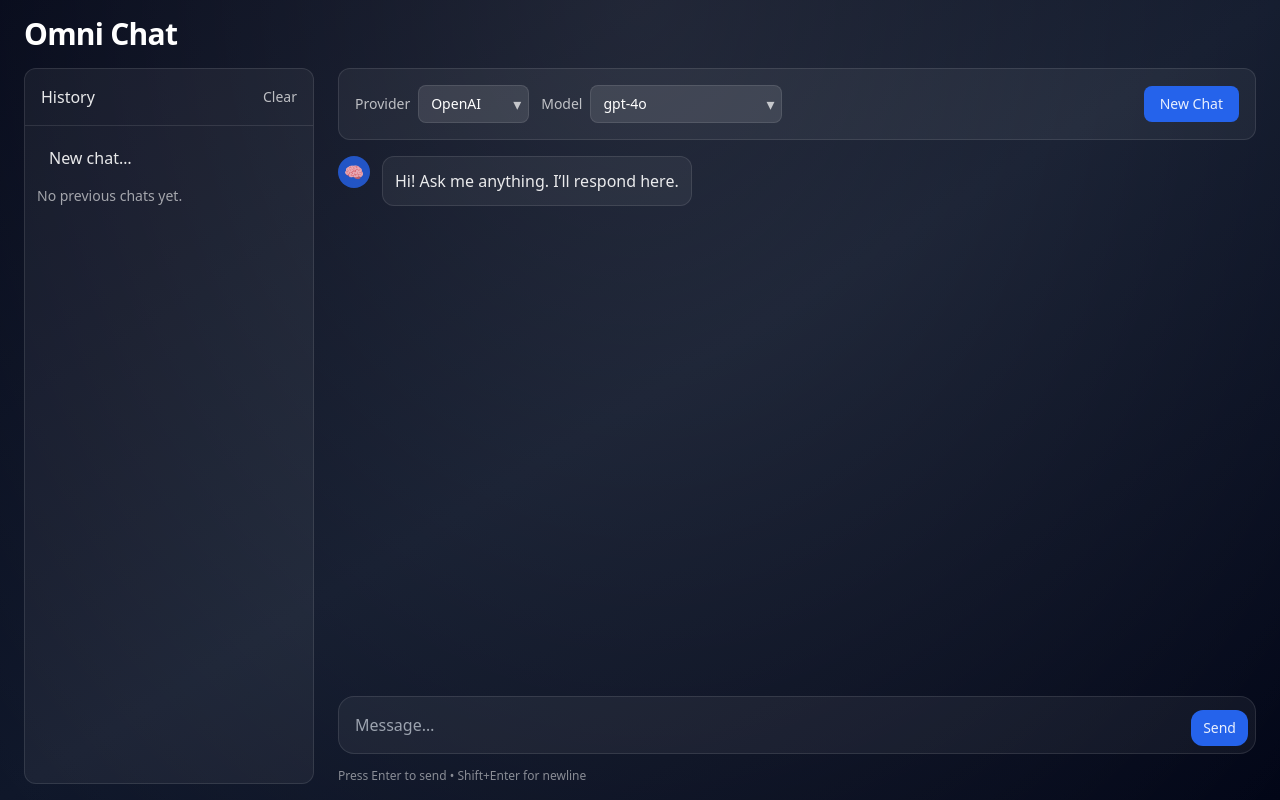
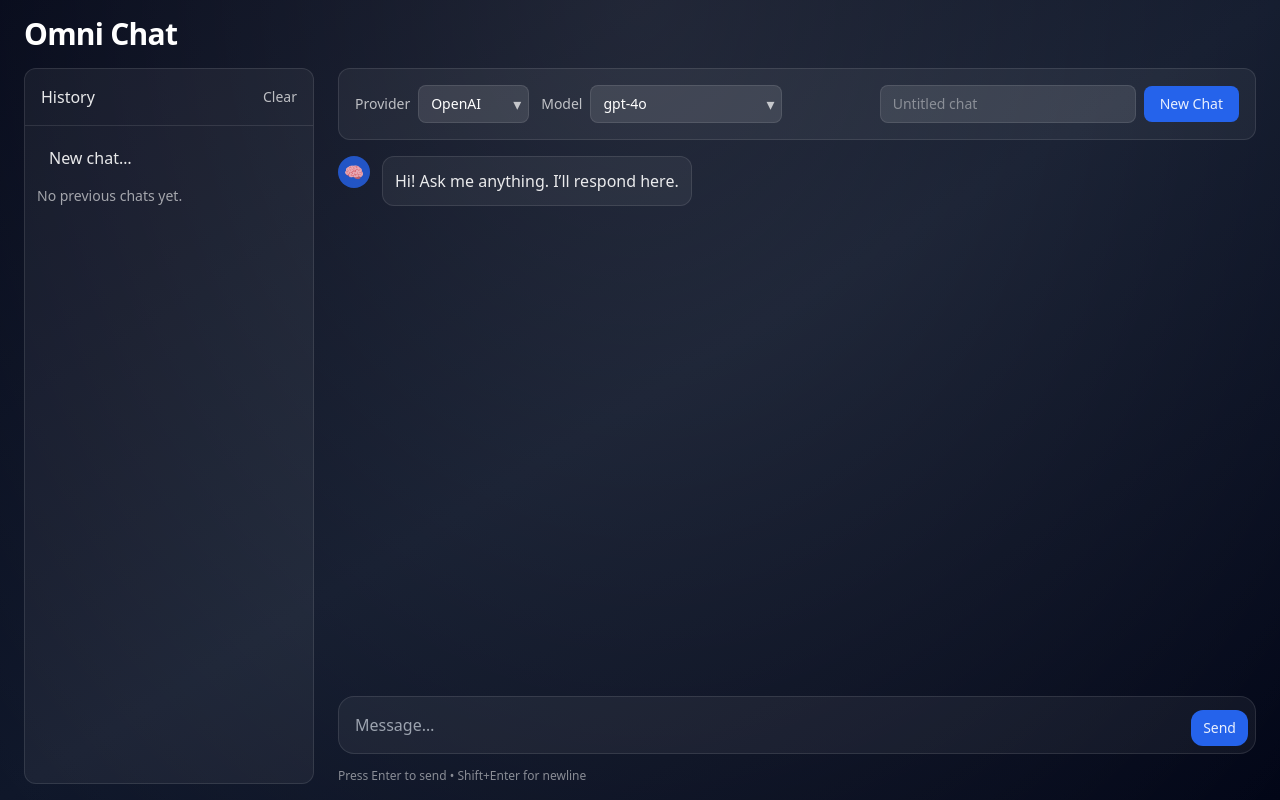
Before and after one commit to JawandS/omni_chat, a Flask app: page / in a window 1280 px wide. Run offline with Flask 3, Linux system fonts and the light colour scheme; data that the repository does not hold is empty; some libraries are stand-ins or nearby versions.

Commit message:
add history

```diff
--- a/app.py
+++ b/app.py
@@ -1,31 +1,132 @@
+from datetime import datetime
 from flask import Flask, render_template, request, jsonify
+
+from database import (
+    init_app as db_init_app,
+    init_db,
+    commit,
+    create_chat,
+    update_chat_meta,
+    insert_message,
+    touch_chat,
+    list_chats,
+    get_chat as db_get_chat,
+    get_messages,
+    update_chat as db_update_chat,
+)
+from chat import generate_reply
 
 
 def create_app() -> Flask:
     """Application factory to create and configure the Flask app."""
     app = Flask(__name__)
 
+    # Configure DB integration (path, teardown)
+    db_init_app(app)
+
+    with app.app_context():
+        init_db()
+
     @app.route("/")
     def home():
-        return render_template("index.html", title="Omni Chat", message="Hello, world!")
+        return render_template("index.html")
 
     @app.post("/api/chat")
     def api_chat():
-        """Placeholder chat endpoint that echoes the user's message.
+        """Chat endpoint that stores messages and echoes a reply.
 
-        Expected JSON body: { message: str, history: list, provider: str, model: str }
+        Expected JSON body:
+        { message: str, chat_id?: int, provider: str, model: str, title?: str }
         """
         try:
             data = request.get_json(silent=True) or {}
             message = (data.get("message") or "").strip()
-            provider = data.get("provider") or "unknown"
-            model = data.get("model") or "unknown"
             if not message:
                 return jsonify({"error": "message is required"}), 400
-            reply = f"[{provider}/{model}] Echo: {message}"
-            return jsonify({"reply": reply})
+
+            provider = (data.get("provider") or "unknown").strip()
+            model = (data.get("model") or "unknown").strip()
+            title = (data.get("title") or "").strip()
+            chat_id = data.get("chat_id")
+
+            now = datetime.utcnow().isoformat()
+
+            # Create chat if needed
+            if not chat_id:
+                if not title:
+                    title = (message[:48] + "…") if len(message) > 49 else message or "New chat"
+                chat_id = create_chat(title, provider, model, now)
+            else:
+                # Update provider/model if changed
+                update_chat_meta(chat_id, provider, model, now)
+
+            # Save user message
+            insert_message(chat_id, 'user', message, now)
+
+            # Generate and save assistant reply (placeholder echo)
+            reply_obj = generate_reply(provider, model, message)
+            reply = reply_obj.reply
+            insert_message(chat_id, 'assistant', reply, now)
+
+            # Touch chat updated_at
+            touch_chat(chat_id, now)
+            commit()
+
+            return jsonify({"reply": reply, "chat_id": chat_id, "title": title or None})
         except Exception:  # pragma: no cover - keep placeholder simple
             return jsonify({"error": "unexpected error"}), 500
+
+    @app.get("/api/chats")
+    def api_list_chats():
+        rows = list_chats()
+        return jsonify({
+            "chats": [
+                {
+                    "id": r["id"],
+                    "title": r["title"],
+                    "provider": r["provider"],
+                    "model": r["model"],
+                    "updated_at": r["updated_at"],
+                }
+                for r in rows
+            ]
+        })
+
+    @app.get("/api/chats/<int:chat_id>")
+    def api_get_chat(chat_id: int):
+        chat = db_get_chat(chat_id)
+        if not chat:
+            return jsonify({"error": "not found"}), 404
+        msgs = get_messages(chat_id)
+        return jsonify({
+            "chat": {
+                "id": chat["id"],
+                "title": chat["title"],
+                "provider": chat["provider"],
+                "model": chat["model"],
+                "created_at": chat["created_at"],
+                "updated_at": chat["updated_at"],
+            },
+            "messages": [
+                {"role": m["role"], "content": m["content"], "created_at": m["created_at"]} for m in msgs
+            ],
+        })
+
+    @app.patch("/api/chats/<int:chat_id>")
+    def api_update_chat(chat_id: int):
+        data = request.get_json(silent=True) or {}
+        title = (data.get("title") or "").strip()
+        provider = data.get("provider")
+        model = data.get("model")
+        if not any([title, provider, model]):
+            return jsonify({"error": "no updates provided"}), 400
+        now = datetime.utcnow().isoformat()
+        chat = db_get_chat(chat_id)
+        if not chat:
+            return jsonify({"error": "not found"}), 404
+        db_update_chat(chat_id, title=title or None, provider=provider, model=model, now=now)
+        commit()
+        return jsonify({"ok": True})
 
     return app
 
--- a/templates/index.html
+++ b/templates/index.html
@@ -11,12 +11,9 @@ Omni Chat
     <div class="h-full min-h-0 rounded-xl border border-white/10 bg-white/5">
       <div class="p-4 border-b border-white/10 flex items-center justify-between">
         <span class="font-medium">History</span>
-        <button class="text-sm text-white/70 hover:text-white">Clear</button>
+        <button id="clear-history" class="text-sm text-white/70 hover:text-white">Clear</button>
       </div>
-  <div class="p-3 space-y-2 overflow-auto h-[calc(100%-3.25rem)]">
-        <button class="w-full text-left px-3 py-2 rounded-lg bg-white/0 hover:bg-white/10 transition">New chat…</button>
-        <div class="text-white/60 text-sm">No previous chats yet.</div>
-      </div>
+      <div id="history" class="p-3 space-y-2 overflow-auto h-[calc(100%-3.25rem)]"></div>
     </div>
   </aside>
 
@@ -43,7 +40,8 @@ Omni Chat
             <span class="pointer-events-none absolute right-2 top-1/2 -translate-y-1/2 text-white/70">▾</span>
           </div>
         </div>
-        <div class="ms-auto">
+        <div class="ms-auto flex items-center gap-2">
+          <input id="chat-title" type="text" placeholder="Untitled chat" class="w-48 md:w-64 rounded-lg bg-white/10 border border-white/10 px-3 py-2 text-sm focus:outline-none focus:ring-2 focus:ring-primary-400/40 placeholder-white/40" />
           <button id="new-chat" class="inline-flex items-center rounded-lg bg-primary-600 hover:bg-primary-500 focus:ring-4 focus:ring-primary-400/40 px-4 py-2 text-sm font-medium transition">New Chat</button>
         </div>
       </div>
@@ -77,9 +75,13 @@ Omni Chat
   const composerEl = document.getElementById('composer');
   const inputEl = document.getElementById('input');
   const newChatEl = document.getElementById('new-chat');
+  const historyEl = document.getElementById('history');
+  const clearHistoryEl = document.getElementById('clear-history');
+  const chatTitleEl = document.getElementById('chat-title');
 
   let providers = [];
   let history = [];
+  let currentChatId = null;
 
   async function loadProviders() {
     try {
@@ -107,6 +109,66 @@ Omni Chat
 
   providerEl.addEventListener('change', populateModels);
 
+  async function loadHistory() {
+    try {
+      const res = await fetch('/api/chats');
+      const data = await res.json();
+      const chats = data.chats || [];
+      historyEl.innerHTML = '';
+      const newBtn = document.createElement('button');
+      newBtn.className = 'w-full text-left px-3 py-2 rounded-lg bg-white/0 hover:bg-white/10 transition';
+      newBtn.textContent = 'New chat…';
+      newBtn.addEventListener('click', () => startNewChat());
+      historyEl.appendChild(newBtn);
+      if (!chats.length) {
+        const empty = document.createElement('div');
+        empty.className = 'text-white/60 text-sm';
+        empty.textContent = 'No previous chats yet.';
+        historyEl.appendChild(empty);
+      }
+      for (const c of chats) {
+        const btn = document.createElement('button');
+        btn.className = 'w-full text-left px-3 py-2 rounded-lg bg-white/0 hover:bg-white/10 transition';
+        btn.innerHTML = `<div class="flex items-center justify-between"><span class="truncate">${escapeHtml(c.title || 'Untitled')}</span><span class="text-xs text-white/40 ms-2">${escapeHtml(c.provider || '')}</span></div>`;
+        btn.addEventListener('click', () => openChat(c.id));
+        historyEl.appendChild(btn);
+      }
+    } catch (e) {
+      // ignore
+    }
+  }
+
+  async function openChat(id) {
+    try {
+      const res = await fetch(`/api/chats/${id}`);
+      if (!res.ok) return;
+      const data = await res.json();
+      const chat = data.chat;
+      const msgs = data.messages || [];
+      currentChatId = chat.id;
+      chatTitleEl.value = chat.title || '';
+      providerEl.value = chat.provider || providerEl.value;
+      populateModels();
+      if (chat.model) modelEl.value = chat.model;
+      messagesEl.innerHTML = '';
+      history = [];
+      for (const m of msgs) {
+        appendMessage(m.role, m.content);
+        history.push({ role: m.role, content: m.content });
+      }
+    } catch (e) {
+      // ignore
+    }
+  }
+
+  function startNewChat() {
+    currentChatId = null;
+    chatTitleEl.value = '';
+    messagesEl.innerHTML = '';
+    history = [];
+    appendMessage('assistant', 'New chat started. How can I help?');
+  }
+
   function appendMessage(role, text) {
     const isUser = role === 'user';
     const wrapper = document.createElement('div');
@@ -133,16 +195,20 @@ Omni Chat
 
     const provider = providerEl.value;
     const model = modelEl.value;
+    const title = chatTitleEl.value.trim();
     try {
       const res = await fetch('/api/chat', {
         method: 'POST',
         headers: { 'Content-Type': 'application/json' },
-        body: JSON.stringify({ message, history, provider, model })
+        body: JSON.stringify({ message, history, provider, model, chat_id: currentChatId, title })
       });
       const data = await res.json();
       const reply = data.reply || 'No reply received.';
       appendMessage('assistant', reply);
       history.push({ role: 'assistant', content: reply });
+      if (data.chat_id) currentChatId = data.chat_id;
+      if (data.title && !title) chatTitleEl.value = data.title;
+      loadHistory();
     } catch (err) {
       appendMessage('assistant', 'Error contacting server.');
     }
@@ -156,12 +222,27 @@ Omni Chat
   });
 
   newChatEl.addEventListener('click', () => {
-    history = [];
-    messagesEl.innerHTML = '';
-    appendMessage('assistant', 'New chat started. How can I help?');
+    startNewChat();
+  });
+
+  chatTitleEl.addEventListener('change', async () => {
+    const title = chatTitleEl.value.trim();
+    if (!currentChatId || !title) return;
+    await fetch(`/api/chats/${currentChatId}`, {
+      method: 'PATCH',
+      headers: { 'Content-Type': 'application/json' },
+      body: JSON.stringify({ title })
+    });
+    loadHistory();
+  });
+
+  clearHistoryEl?.addEventListener('click', async () => {
+    // Soft clear: start new chat view, leave DB intact
+    startNewChat();
   });
 
   loadProviders();
+  loadHistory();
 </script>
 {% endblock %}
 
```
Also changed, not shown: chat.py (added, +16 -0 lines), database.py (added, +125 -0 lines), tests/conftest.py (added, +7 -0 lines), 1 other file.
